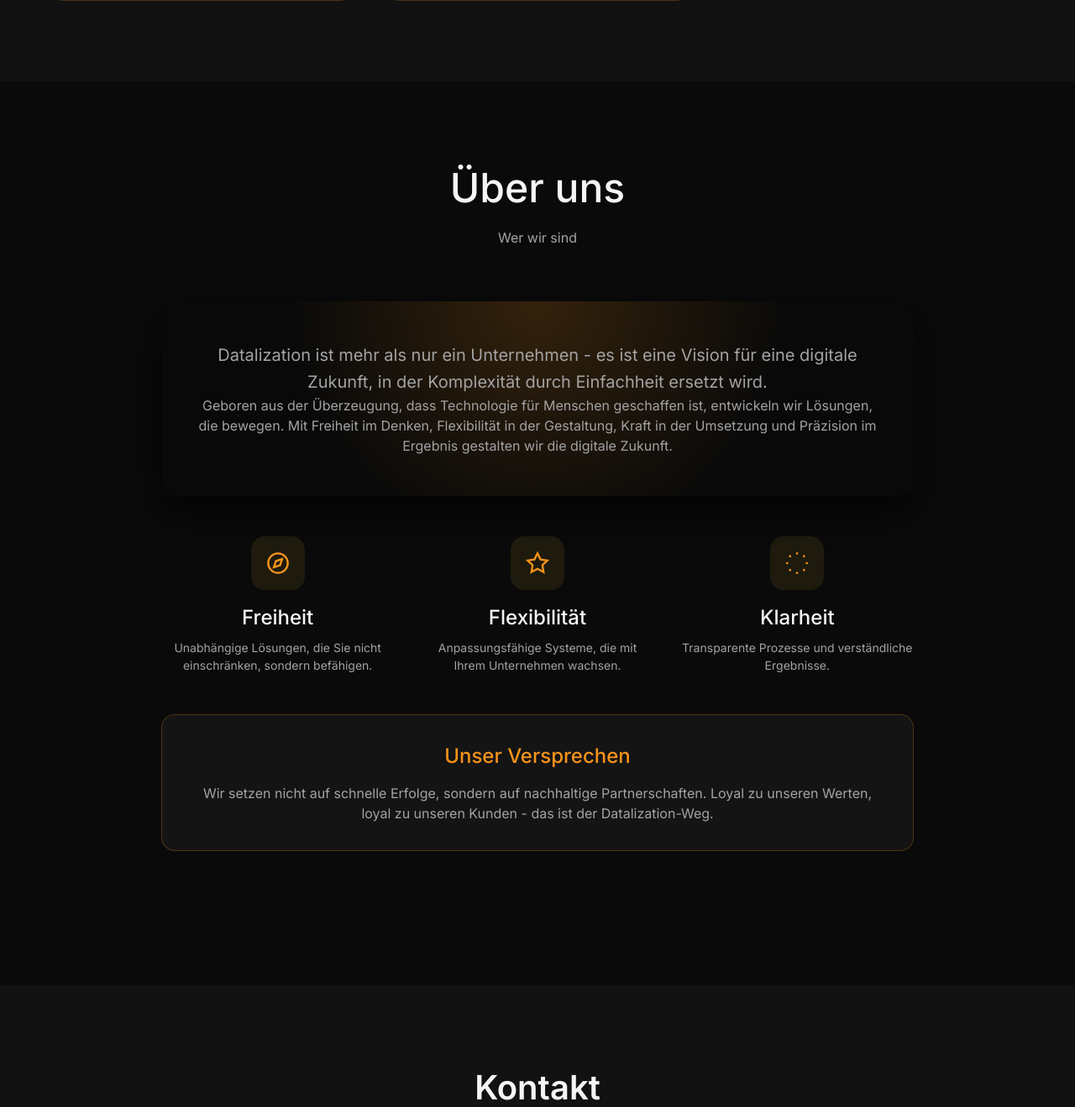
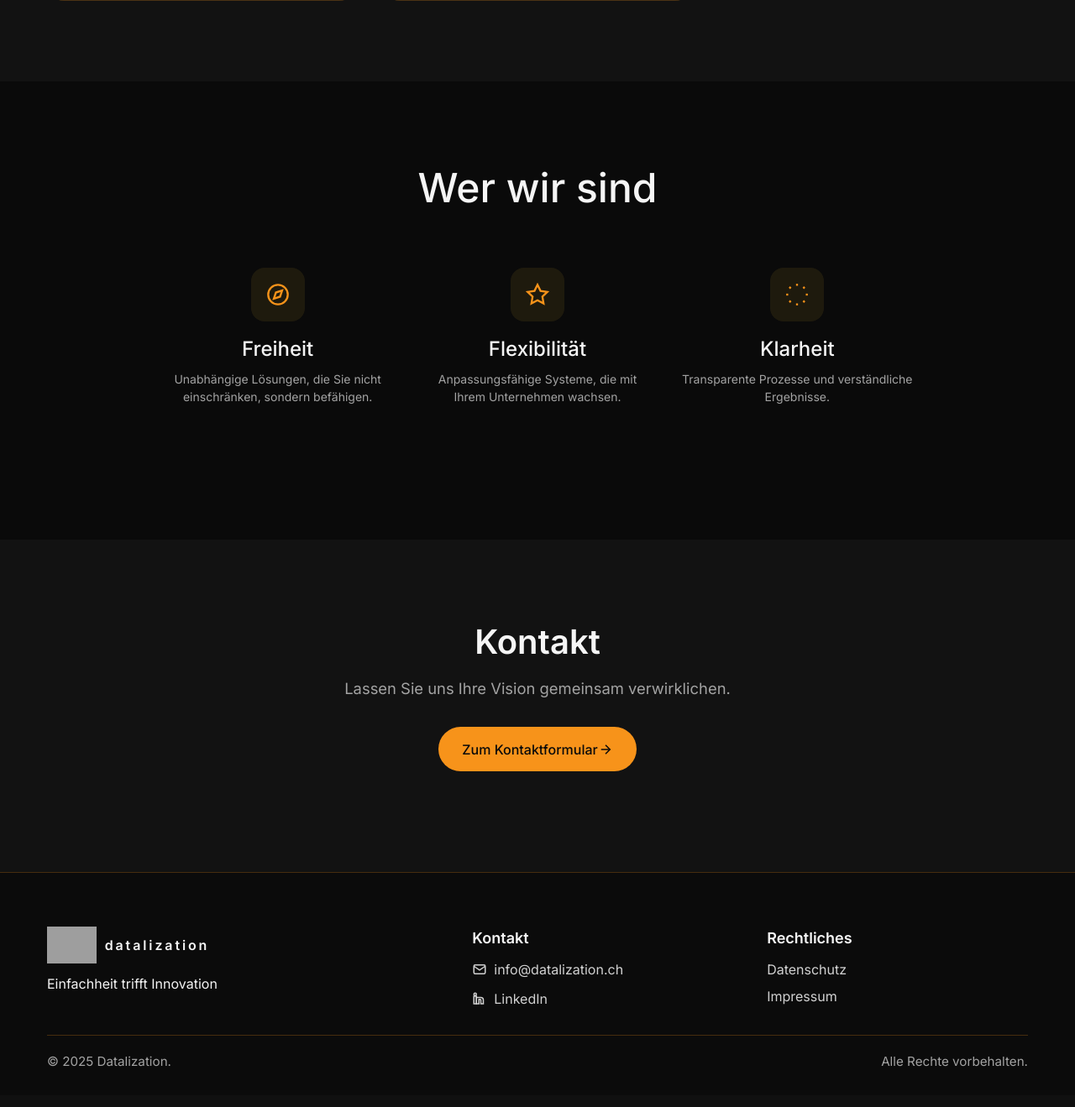
Before and after one commit to datalization1/datalization, a Django app: page /de/ in a window 1280 px wide. Shown: the part 3092-4411 px from the top of the page at 84% size. After the commit the page ends 4363 px from the top, so only its background shows below. Run offline with Django 4.2, Linux system fonts and the light colour scheme; data comes from the database, SQL or seed files in the repository; grey boxes are pictures that could not be loaded.

Commit message:
adjustment in home.html

```diff
--- a/web/templates/home.html
+++ b/web/templates/home.html
@@ -344,33 +344,10 @@
         <div class="container mx-auto px-4">
             <div class="text-center mb-16 fade-in-on-scroll">
                 <h2 class="section-title">
-                    {% if LANGUAGE_CODE == 'de' %}Über uns{% else %}About Us{% endif %}
+                    {% if LANGUAGE_CODE == 'de' %}Wer wir sind{% else %}Who we are{% endif %}
                 </h2>
-                <p class="text-muted">
-                    {% if LANGUAGE_CODE == 'de' %}Wer wir sind{% else %}Who we are{% endif %}
-                </p>
             </div>
-
             <div class="max-w-4xl mx-auto mb-16">
-                <div class="about-intro fade-in-on-scroll">
-                    <p class="about-intro-text">
-                        {% if LANGUAGE_CODE == 'de' %}
-                            Datalization ist mehr als nur ein Unternehmen - es ist eine Vision für eine digitale Zukunft, in der Komplexität durch Einfachheit ersetzt wird.
-                        {% else %}
-                            Datalization is more than just a company - it's a vision for a digital future where complexity is replaced by simplicity.
-                        {% endif %}
-                    </p>
-                    <p class="text-muted">
-                        {% if LANGUAGE_CODE == 'de' %}
-                            Geboren aus der Überzeugung, dass Technologie für Menschen geschaffen ist, entwickeln wir Lösungen, die bewegen.
-                            Mit Freiheit im Denken, Flexibilität in der Gestaltung, Kraft in der Umsetzung und Präzision im Ergebnis gestalten wir die digitale Zukunft.
-                        {% else %}
-                            Born from the conviction that technology is made for people, we create solutions that inspire.
-                            With freedom in thought, flexibility in design, strength in execution, and precision in outcome, we shape the digital future.
-                        {% endif %}
-                    </p>
-                </div>
-
                 <div class="grid-3 gap-6 mb-12">
                     <div class="about-principle fade-in-on-scroll">
                         <div class="principle-icon">
@@ -434,19 +411,6 @@
                         </p>
                     </div>
                 </div>
-
-                <div class="about-commitment fade-in-on-scroll">
-                    <h3 class="text-primary mb-4">
-                        {% if LANGUAGE_CODE == 'de' %}Unser Versprechen{% else %}Our Promise{% endif %}
-                    </h3>
-                    <p class="text-muted">
-                        {% if LANGUAGE_CODE == 'de' %}
-                            Wir setzen nicht auf schnelle Erfolge, sondern auf nachhaltige Partnerschaften. Loyal zu unseren Werten, loyal zu unseren Kunden - das ist der Datalization-Weg.
-                        {% else %}
-                            We don't focus on quick wins, but on sustainable partnerships. Loyal to our values, loyal to our customers - that's the Datalization way.
-                        {% endif %}
-                    </p>
-                </div>
             </div>
         </div>
     </section>
@@ -480,6 +444,5 @@
         </div>     {# .max-w-2xl #}
       </div>       {# .container #}
     </section>     {# #contact #}
-
 </div>             {# .min-h-screen wrapper #}
 {% endblock %}
```
